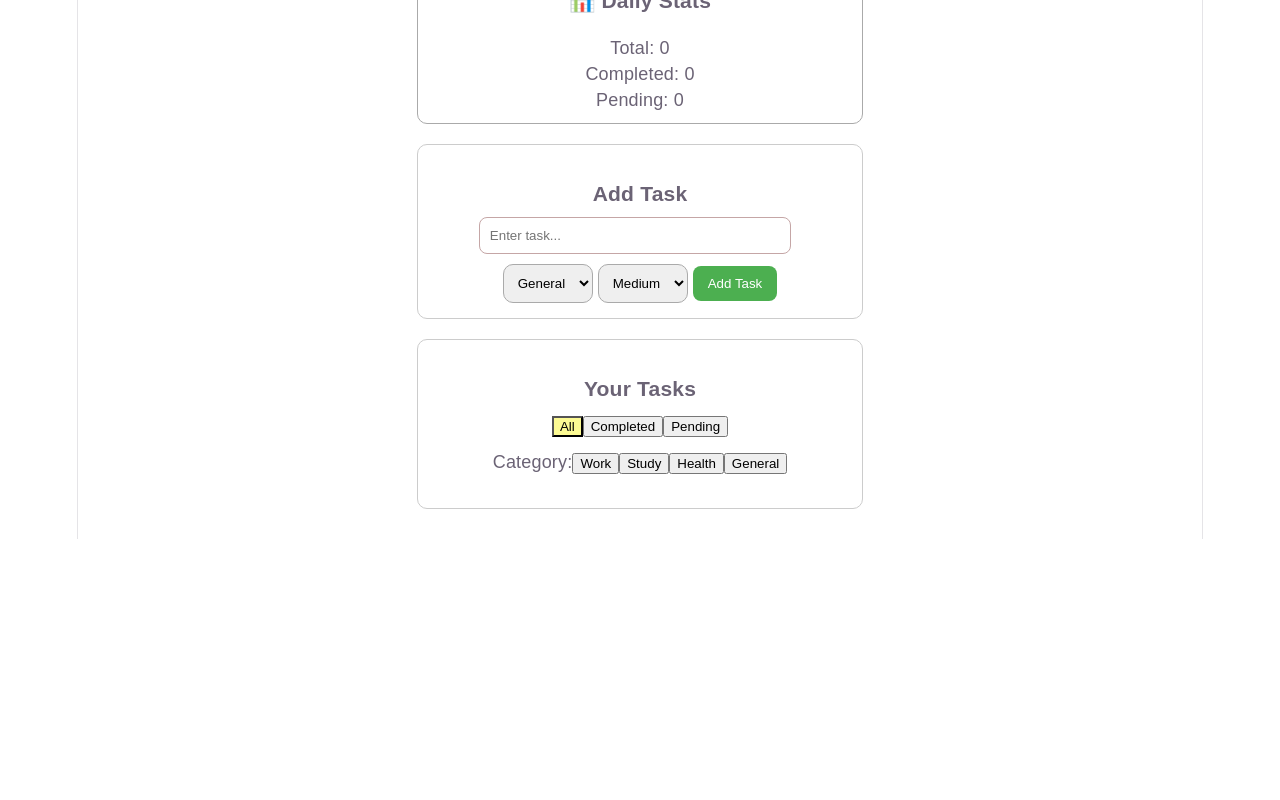
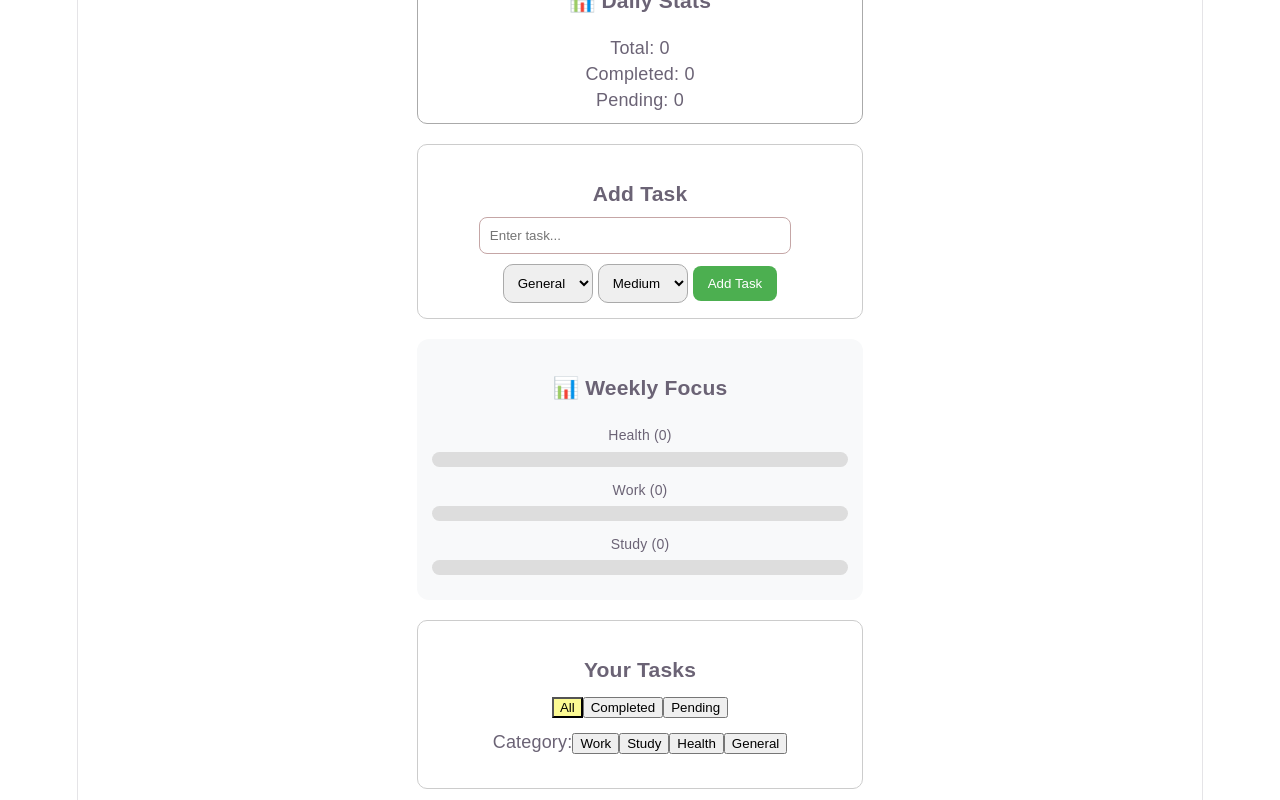
Before and after one commit to Rudra137/productivity-os, a React (Vite) app in the folder lifeos-dashboard/: page / in a window 1280 px wide. Shown: the part 471-1271 px from the top of the page. Before the commit the page ends 1010 px from the top, so only its background shows below. Built offline with nearby package versions, Linux system fonts and the light colour scheme.

Commit message:
Added the bar styling of tasks

```diff
--- a/lifeos-dashboard/src/App.jsx
+++ b/lifeos-dashboard/src/App.jsx
@@ -9,6 +9,7 @@ import {
 
 //Functional component for the main app and UseStates.
 function App() {
+//STATE VARIABLES
   const [task, setTask] = useState("");
   const [editIndex, setEditIndex] = useState(null);
   const [editText, setEditText] = useState("");
@@ -30,24 +31,84 @@ function App() {
 });
 
 
+//DERIVED DATA
+// 📅 Today
+const today = new Date().toLocaleDateString();
 
-  // Functions for handling task input and list management
-useEffect(() => {
-  console.log("Saving to localStorage:", tasks);
-  localStorage.setItem("tasks", JSON.stringify(tasks));
-}, [tasks]);
+// 📊 Today's tasks
+const todaysTasks = tasks.filter(t => t.date === today);
 
-useEffect(() => {
-  localStorage.setItem("streak", JSON.stringify(streak));
-}, [streak]);
+// 🎯 Filtered tasks
+const filteredTasks = todaysTasks.filter((task) => {
+  if (filter === "Completed" && !task.completed) return false;
+  if (filter === "Pending" && task.completed) return false;
+  if (categoryFilter !== "All" && task.category !== categoryFilter) return false;
+  return true;
+});
 
-useEffect(() => {
-  if (lastCheckedDate) {
-    localStorage.setItem("lastCheckedDate", lastCheckedDate);
-  }
-}, [lastCheckedDate]);
+// 📊 Weekly data (FIXED POSITION)
+const getWeekData = () => {
+  const now = new Date();
+
+  const last7Days = new Set(
+  [...Array(7)].map((_, i) => {
+    const d = new Date();
+    d.setDate(now.getDate() - i);
+    return d.toLocaleDateString();
+  })
+);
+
+const weekTasks = tasks.filter(t => last7Days.has(t.date));
+
+  const categoryCount = {
+    Health: 0,
+    Work: 0,
+    Study: 0
+  };
+
+  weekTasks.forEach(task => {
+    if (!task.completed) return;
+
+    if (categoryCount[task.category] !== undefined) {
+  categoryCount[task.category]++;
+}
+  });
+
+  return categoryCount;
+};
+
+const weeklyData = getWeekData();
+
+// 📏 Max value
+const maxValue = Math.max(
+  weeklyData.Health,
+  weeklyData.Work,
+  weeklyData.Study,
+  1
+);
+
+// Calculate today's stats
+const total = todaysTasks.length;
+const completed = todaysTasks.filter(t => t.completed).length;
+const percent = total === 0 ? 0 : Math.round((completed / total) * 100);
+
+// Calculate stats for the dashboard
+  const totalTasks = tasks.length;
+  const completedTasks = tasks.filter(t => t.completed).length;
+  const pendingTasks = totalTasks - completedTasks;
 
 
+  // Button style for edit/delete/done buttons
+  const btnStyle = {
+  marginLeft: "5px",
+  padding: "6px 10px",
+  borderRadius: "6px",
+  border: "none",
+  cursor: "pointer",
+  background: "#ddd"
+  }
+
+//FUNCTIONS
   //function to handle adding a new task to the list
   const addTask = () => {
   if (task.trim() === "") return;
@@ -69,10 +130,9 @@ useEffect(() => {
 
 
   // Function to delete a task by index
-  const handleDelete = (indextoDelete) => {
-    const updatedList = tasks.filter((_, i) => i !== indextoDelete);
-    setTasks(updatedList);
-  };
+const handleDelete = (id) => {
+  setTasks((prev) => prev.filter(task => task.id !== id));
+};
 
   // Function to edit a task by index
   const handleEdit = (indexToEdit, newText) => {
@@ -97,60 +157,7 @@ useEffect(() => {
   });
 };
 
-  const today = new Date().toLocaleDateString();
-  const todaysTasks = tasks.filter(
-  (task) => task.date === today);
-
-  const filteredTasks = todaysTasks.filter((task) => {
-  // Status filter
-  if (filter === "Completed" && !task.completed) return false;
-  if (filter === "Pending" && task.completed) return false;
-
-  // Category filter
-  if (categoryFilter !== "All" && task.category !== categoryFilter) return false;
-
-  return true;
-});
-
-// Calculate stats for the dashboard
-  const totalTasks = tasks.length;
-  const completedTasks = tasks.filter(t => t.completed).length;
-  const pendingTasks = totalTasks - completedTasks;
-
-  // Button style for edit/delete/done buttons
-  const btnStyle = {
-  marginLeft: "5px",
-  padding: "6px 10px",
-  borderRadius: "6px",
-  border: "none",
-  cursor: "pointer",
-  background: "#ddd"
-  }
-
-  // Calculate today's stats
-  const total = todaysTasks.length;
-  const completed = todaysTasks.filter(t => t.completed).length;
-  const percent = total === 0 ? 0 : Math.round((completed / total) * 100);
-
-  // Check for streaks
-  useEffect(() => {
-  const today = new Date().toLocaleDateString();
-
-  // Prevent multiple updates in same day
-  if (lastCheckedDate === today) return;
-
-  if (total > 0) {
-    if (percent >= 70) {
-      setStreak((prev) => prev + 1);
-    } else {
-      setStreak(0);
-    }
-
-    setLastCheckedDate(today);
-
-  }
-}, [tasks]); // runs when tasks update
-
+// Handle drag-and-drop reordering
 const handleDragEnd = (result) => {
   // If dropped outside list → do nothing
   if (!result.destination) return;
@@ -175,9 +182,49 @@ const handleDragEnd = (result) => {
 };
 
 
+
+// 🧠 EFFECTS
+  // Functions for handling task input and list management
+useEffect(() => {
+  console.log("Saving to localStorage:", tasks);
+  localStorage.setItem("tasks", JSON.stringify(tasks));
+}, [tasks]);
+
+useEffect(() => {
+  localStorage.setItem("streak", JSON.stringify(streak));
+}, [streak]);
+
+useEffect(() => {
+  if (lastCheckedDate) {
+    localStorage.setItem("lastCheckedDate", lastCheckedDate);
+  }
+}, [lastCheckedDate]);
+
+  useEffect(() => {
+  const today = new Date().toLocaleDateString();
+
+  // Prevent multiple updates in same day
+  if (lastCheckedDate === today) return;
+
+  if (total > 0) {
+    if (percent >= 70) {
+      setStreak((prev) => prev + 1);
+    } else {
+      setStreak(0);
+    }
+
+    setLastCheckedDate(today);
+
+  }
+}, [tasks]); // runs when tasks update
+
+
+
+
+
+
 console.log("TASKS:", tasks);
-console.log("TODAY:", todaysTasks);
-console.log("FILTERED:", filteredTasks);
+
 
   // Render the dashboard UI
   return (
@@ -276,7 +323,9 @@ console.log("FILTERED:", filteredTasks);
     />
 
     <div>
-      <select
+
+    {/* CATEGORY SELECTOR */}
+  <select
   value={category}
   onChange={(e) => setCategory(e.target.value)}
   style={{
@@ -286,7 +335,8 @@ console.log("FILTERED:", filteredTasks);
     border: "1px solid #aaa",
     borderRadius: "10px"
   }}
->
+  >
+
   <h5>Category</h5>
   <option>General</option>
   <option>Work</option>
@@ -295,7 +345,7 @@ console.log("FILTERED:", filteredTasks);
 </select>
 
 
-
+{/* PRIORITY SELECTOR */}
 <select
   value={priority}
   onChange={(e) => setPriority(e.target.value)}
@@ -309,7 +359,7 @@ console.log("FILTERED:", filteredTasks);
 
 </select>
 
-
+{/* ADD TASK BUTTON */}
     <button onClick={addTask} style={{
     padding: "10px 15px",
     borderRadius: "8px",
@@ -321,7 +371,42 @@ console.log("FILTERED:", filteredTasks);
     </div>
   </div>
 
+    {/* 🟦 WEEKLY FOCUS SECTION */}
+  <div style={{
+  marginBottom: "20px",
+  padding: "15px",
+  borderRadius: "12px",
+  background: "#f8f9fa"
+}}>
+  <h3>📊 Weekly Focus</h3>
 
+  {["Health", "Work", "Study"].map((cat) => (
+    <div key={cat} style={{ marginBottom: "10px" }}>
+      <div style={{ fontSize: "14px", marginBottom: "3px" }}>
+        {cat} ({weeklyData[cat]})
+      </div>
+
+      <div style={{
+        height: "15px",
+        background: "#ddd",
+        borderRadius: "10px",
+        overflow: "hidden"
+      }}>
+        <div style={{
+          width: `${(weeklyData[cat] / maxValue) * 100}%`,
+          height: "100%",
+          background:
+            cat === "Health"
+              ? "#4CAF50"
+              : cat === "Work"
+              ? "#2196F3"
+              : "#FF9800",
+          transition: "0.3s"
+        }} />
+      </div>
+    </div>
+  ))}
+</div>
 
   {/* 🟩 TASK LIST SECTION */}
 <div style={{
@@ -414,7 +499,7 @@ console.log("FILTERED:", filteredTasks);
                         📂 {task.category} ⚡ {task.priority}
                       </div>
 
-                      <button onClick={() => handleDelete(index)}>Delete</button>
+                      <button onClick={() => handleDelete(task.id)}>Delete</button>
                       <button onClick={() => {
                         setEditIndex(index);
                         setEditText(task.text);
```
